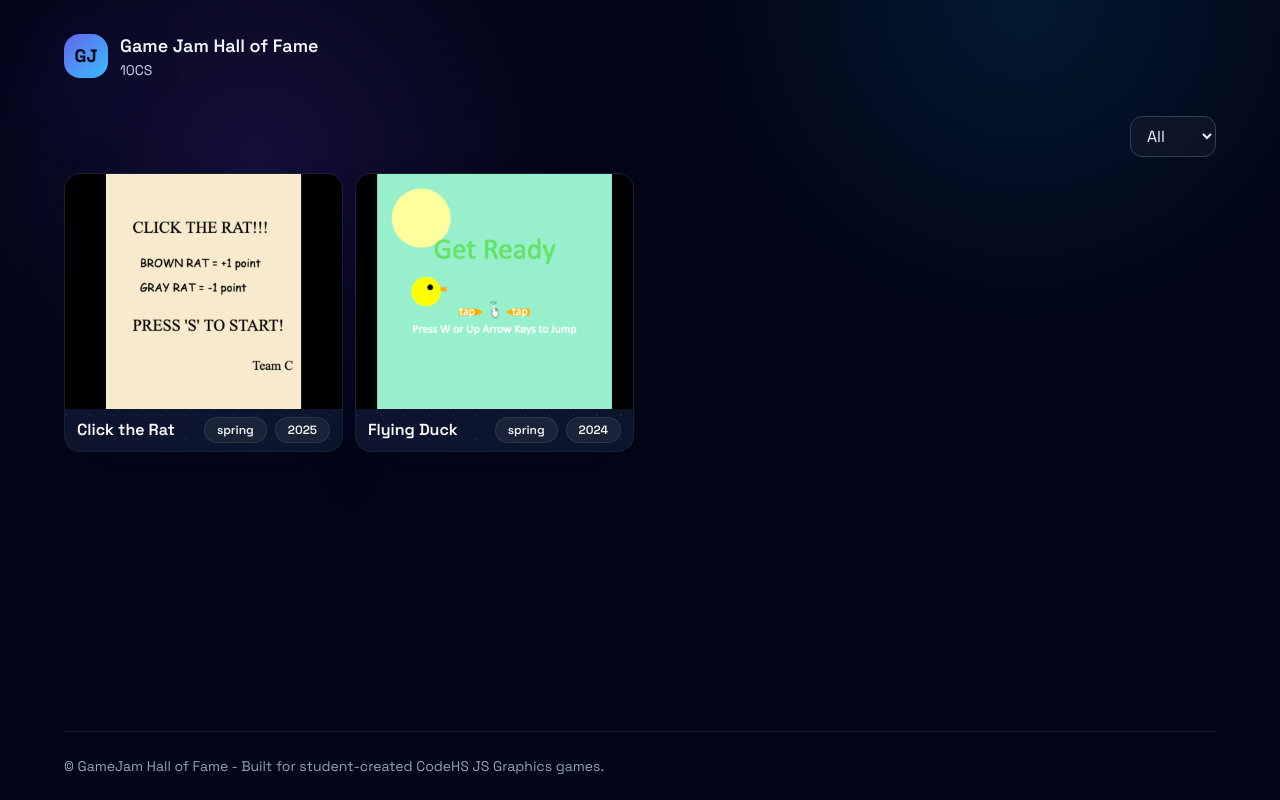
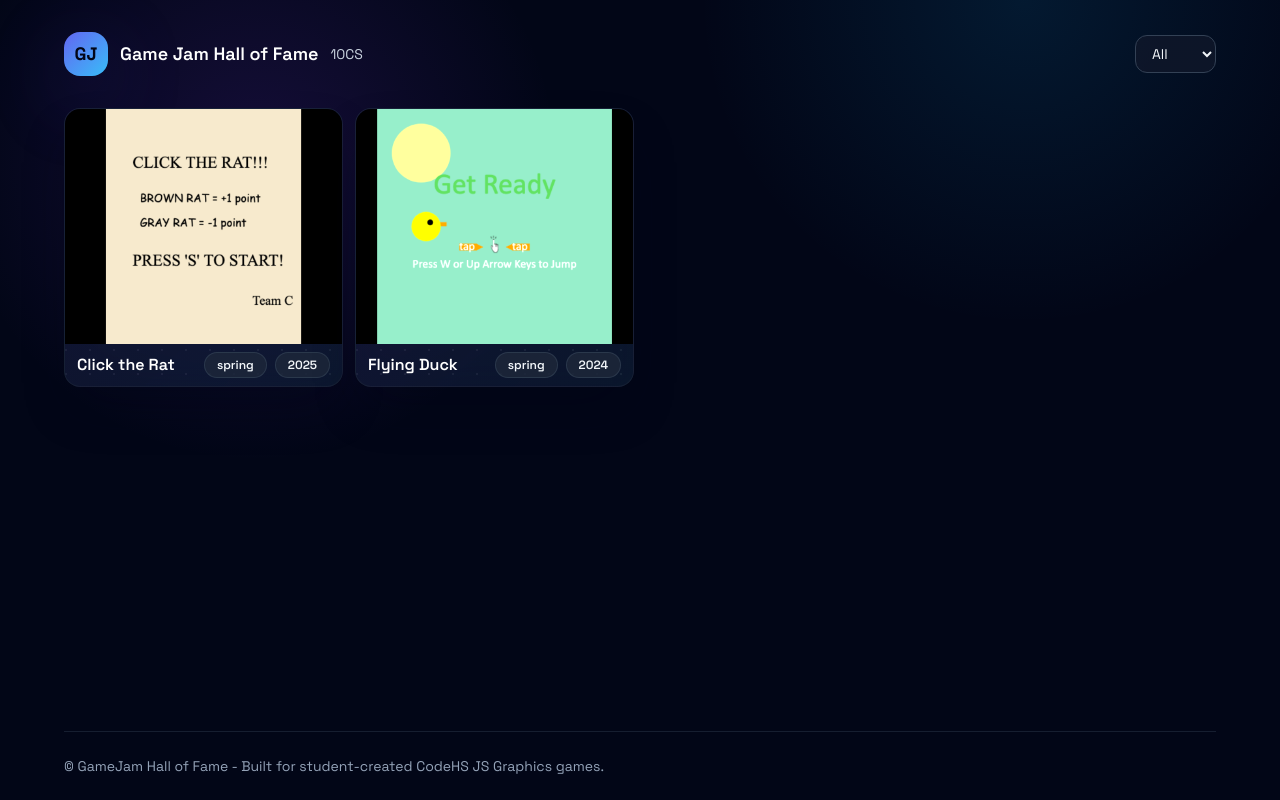
Before and after one commit to codepetca/hof, a Next.js app: page / in a window 1280 px wide. Built offline with nearby package versions, Linux system fonts and the light colour scheme.

Commit message:
Inline dropdown in header; keep title with 10CS

```diff
--- a/app/layout.tsx
+++ b/app/layout.tsx
@@ -31,11 +31,12 @@ export default function RootLayout({
               >
                 GJ
               </a>
-              <div>
+              <div className="flex items-center gap-3 text-white">
                 <p className="text-lg font-semibold">Game Jam Hall of Fame</p>
                 <p className="text-sm text-slate-300">10CS</p>
               </div>
             </div>
+            <div id="year-filter-slot" className="flex items-center gap-2" />
           </header>
 
           <main className="flex-1">{children}</main>
--- a/app/page.tsx
+++ b/app/page.tsx
@@ -1,6 +1,7 @@
 "use client";
 
-import { useMemo, useState } from "react";
+import { useEffect, useMemo, useState } from "react";
+import { createPortal } from "react-dom";
 import GameGrid from "@/components/game-grid";
 import { games } from "@/lib/games";
 
@@ -13,12 +14,16 @@ export default function HomePage() {
     [yearFilter]
   );
 
-  return (
-    <div className="space-y-4 relative">
-      <div className="flex items-center justify-end pt-1">
+  const [filterSlot, setFilterSlot] = useState<HTMLElement | null>(null);
+
+  useEffect(() => {
+    setFilterSlot(document.getElementById("year-filter-slot"));
+  }, []);
+
+  const dropdown = (
     <select
       id="year-select"
-          className="rounded-xl bg-slate-900/80 border border-slate-700 text-slate-100 px-3 py-2"
+      className="rounded-xl bg-slate-900/80 border border-slate-700 text-slate-100 px-3 py-2 text-sm"
       value={yearFilter === "all" ? "all" : yearFilter.toString()}
       onChange={(e) => {
         const val = e.target.value;
@@ -32,8 +37,11 @@ export default function HomePage() {
         </option>
       ))}
     </select>
-      </div>
+  );
 
+  return (
+    <div className="space-y-4 relative">
+      {filterSlot ? createPortal(dropdown, filterSlot) : null}
       <GameGrid games={filtered} />
     </div>
   );
```
Lines whose indentation alone changed are shown as unchanged.
